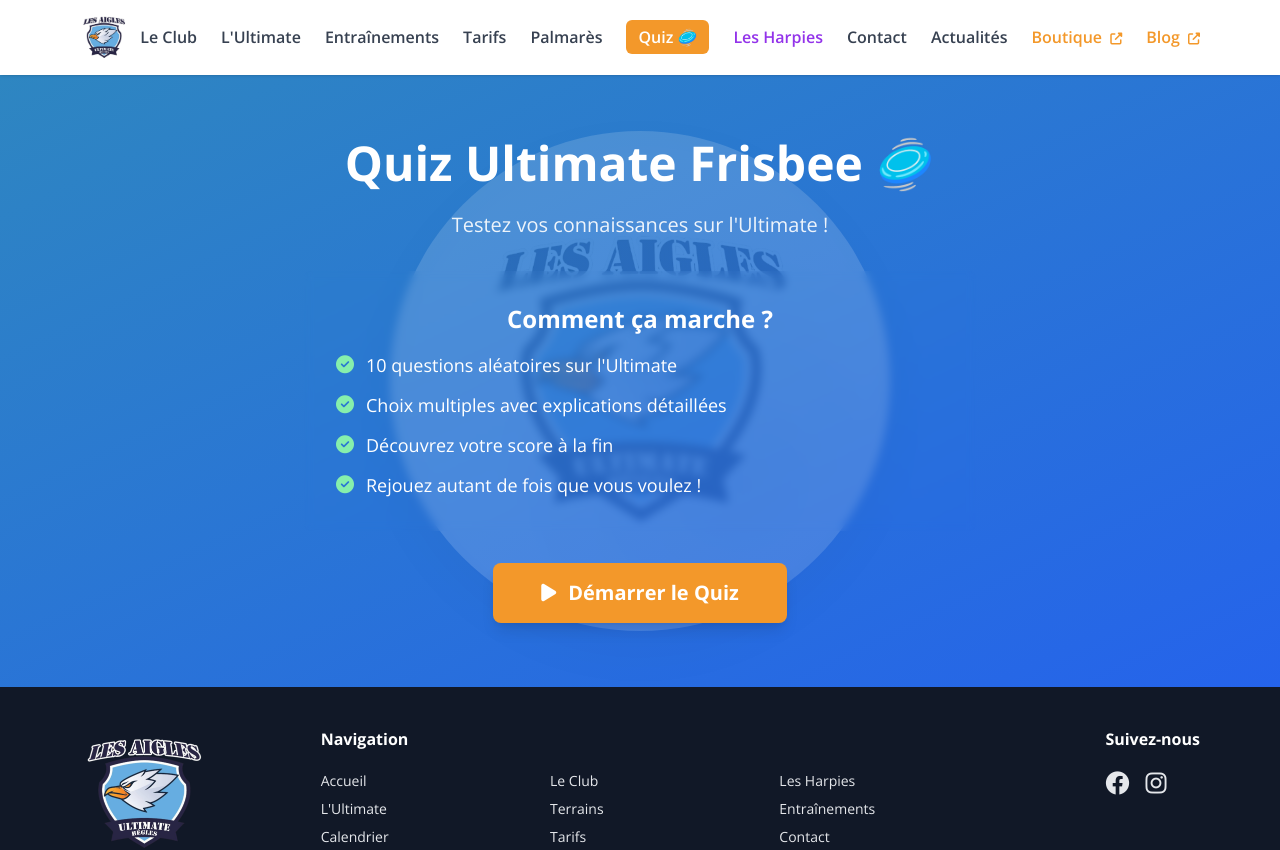
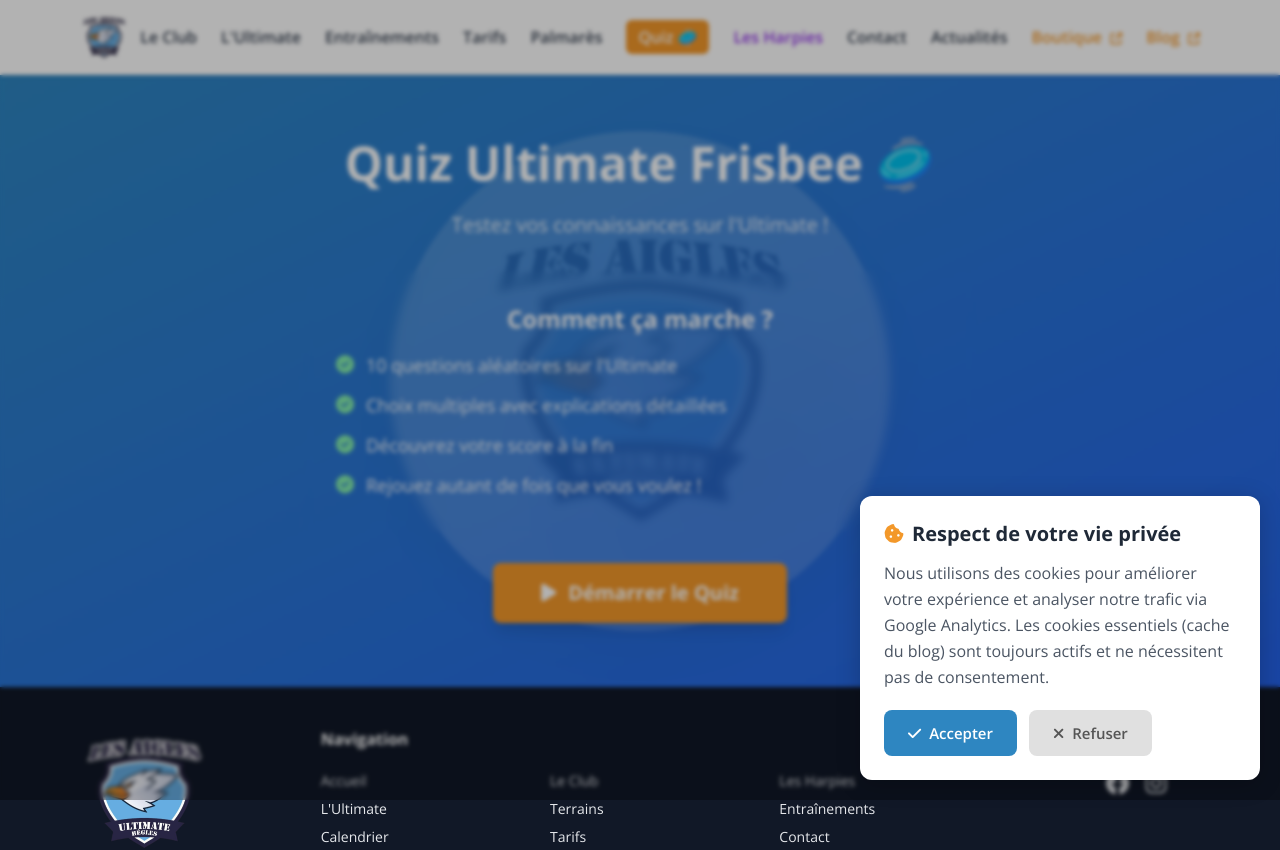
Before and after one commit to mtaek/ultimate-aigles-begles-web, a React (Vite) app in the folder react-app/: page /quiz in a window 1280 px wide. Shown: the top 850 px of the page. Built offline with nearby package versions, Linux system fonts and the light colour scheme.

Commit message:
coockies

```diff
--- a/react-app/index.html
+++ b/react-app/index.html
@@ -128,15 +128,6 @@
   </head>
   <body>
     <div id="root"></div>
-    <!-- Google tag (gtag.js) -->
-    <script async src="https://www.googletagmanager.com/gtag/js?id=G-ZF937FTEQ1"></script>
-    <script>
-      window.dataLayer = window.dataLayer || [];
-      function gtag(){dataLayer.push(arguments);}
-      gtag('js', new Date());
-
-      gtag('config', 'G-ZF937FTEQ1');
-    </script>
     <script type="module" src="/src/main.tsx"></script>
   </body>
 </html>
--- a/react-app/src/App.tsx
+++ b/react-app/src/App.tsx
@@ -1,4 +1,4 @@
-import React, { useEffect } from 'react';
+import React, { useEffect, useRef } from 'react';
 import Header from './components/Header';
 import Hero from './components/Hero';
 import Club from './components/Club';
@@ -16,6 +16,8 @@
 import Palmares from './components/Palmares';
 import Quiz from './components/Quiz';
 import NotFound from './components/NotFound';
+import CookieConsent from './components/CookieConsent';
+import type { CookieConsentHandle } from './components/CookieConsent';
 import { BrowserRouter, Routes, Route, useLocation } from 'react-router-dom';
 import { useReveal } from './hooks/useReveal';
 
@@ -92,6 +94,12 @@
 
 const App: React.FC = () => {
   useReveal();
+  const cookieConsentRef = useRef<CookieConsentHandle>(null);
+
+  const handleOpenCookieSettings = () => {
+    cookieConsentRef.current?.openSettings();
+  };
+
   return (
     <BrowserRouter>
       <ScrollToHashElement />
@@ -116,7 +124,8 @@
         <Route path="/quiz" element={<Quiz />} />
         <Route path="*" element={<NotFound />} />
       </Routes>
-      <Footer />
+      <Footer onOpenCookieSettings={handleOpenCookieSettings} />
+      <CookieConsent ref={cookieConsentRef} />
     </BrowserRouter>
   );
 };
--- /dev/null
+++ b/react-app/src/components/CookieConsent.tsx
@@ -0,0 +1,172 @@
+import React, { useState, useEffect, forwardRef, useImperativeHandle } from 'react';
+
+export interface CookieConsentHandle {
+  openSettings: () => void;
+}
+
+const CookieConsent = forwardRef<CookieConsentHandle>((props, ref) => {
+  const [showBanner, setShowBanner] = useState(false);
+  const [showSettings, setShowSettings] = useState(false);
+
+  useImperativeHandle(ref, () => ({
+    openSettings: () => {
+      setShowSettings(false);
+      setShowBanner(true);
+    }
+  }));
+
+  useEffect(() => {
+    const consent = localStorage.getItem('cookieConsent');
+    if (!consent) {
+      setShowBanner(true);
+    } else if (consent === 'accepted') {
+      loadAnalytics();
+    }
+  }, []);
+
+  const loadAnalytics = () => {
+    // Charge Google Analytics uniquement si consentement donné
+    if (!(window as any).gtag) {
+      const script = document.createElement('script');
+      script.src = 'https://www.googletagmanager.com/gtag/js?id=G-ZF937FTEQ1';
+      script.async = true;
+      document.head.appendChild(script);
+
+      script.onload = () => {
+        (window as any).dataLayer = (window as any).dataLayer || [];
+        function gtag(...args: any[]) {
+          (window as any).dataLayer.push(args);
+        }
+        (window as any).gtag = gtag;
+        gtag('js', new Date());
+        gtag('config', 'G-ZF937FTEQ1', {
+          anonymize_ip: true,
+          cookie_flags: 'SameSite=None;Secure'
+        });
+      };
+    }
+  };
+
+  const acceptAll = () => {
+    localStorage.setItem('cookieConsent', 'accepted');
+    loadAnalytics();
+    setShowBanner(false);
+  };
+
+  const rejectAll = () => {
+    localStorage.setItem('cookieConsent', 'rejected');
+    setShowBanner(false);
+  };
+
+  const savePreferences = (analytics: boolean) => {
+    if (analytics) {
+      localStorage.setItem('cookieConsent', 'accepted');
+      loadAnalytics();
+    } else {
+      localStorage.setItem('cookieConsent', 'rejected');
+    }
+    setShowSettings(false);
+    setShowBanner(false);
+  };
+
+  if (!showBanner) return null;
+
+  return (
+    <>
+      <div className="cookie-consent-overlay" />
+      <div className="cookie-consent-banner">
+        {!showSettings ? (
+          <>
+            <div className="cookie-consent-content">
+              <h3 className="text-xl font-bold mb-3 text-gray-800">
+                <i className="fas fa-cookie-bite mr-2 text-secondary"></i>
+                Respect de votre vie privée
+              </h3>
+              <p className="text-gray-600 mb-4 leading-relaxed">
+                Nous utilisons des cookies pour améliorer votre expérience et analyser notre trafic via Google Analytics.
+                Les cookies essentiels (cache du blog) sont toujours actifs et ne nécessitent pas de consentement.
+              </p>
+              <div className="cookie-consent-actions">
+                <button
+                  onClick={acceptAll}
+                  className="btn-accept"
+                >
+                  <i className="fas fa-check mr-2"></i>
+                  Accepter
+                </button>
+                <button
+                  onClick={rejectAll}
+                  className="btn-reject"
+                >
+                  <i className="fas fa-times mr-2"></i>
+                  Refuser
+                </button>
+              </div>
+            </div>
+          </>
+        ) : (
+          <>
+            <div className="cookie-consent-content">
+              <button
+                onClick={() => setShowSettings(false)}
+                className="cookie-back-btn"
+              >
+                <i className="fas fa-arrow-left mr-2"></i>
+                Retour
+              </button>
+              <h3 className="text-xl font-bold mb-4 text-gray-800">
+                Paramètres des cookies
+              </h3>
+
+              <div className="cookie-category">
+                <div className="cookie-category-header">
+                  <div>
+                    <h4 className="font-semibold text-gray-800">Cookies essentiels</h4>
+                    <p className="text-sm text-gray-600">Cache local des articles du blog</p>
+                  </div>
+                  <div className="cookie-toggle cookie-toggle-disabled">
+                    <span className="text-sm text-gray-500">Toujours actif</span>
+                  </div>
+                </div>
+              </div>
+
+              <div className="cookie-category">
+                <div className="cookie-category-header">
+                  <div>
+                    <h4 className="font-semibold text-gray-800">Cookies d'analyse</h4>
+                    <p className="text-sm text-gray-600">Google Analytics - Statistiques anonymes de visite</p>
+                  </div>
+                  <label className="cookie-toggle">
+                    <input
+                      type="checkbox"
+                      id="analytics-toggle"
+                      defaultChecked={true}
+                    />
+                    <span className="cookie-toggle-slider"></span>
+                  </label>
+                </div>
+              </div>
+
+              <div className="cookie-consent-actions mt-6">
+                <button
+                  onClick={() => {
+                    const analyticsToggle = document.getElementById('analytics-toggle') as HTMLInputElement;
+                    savePreferences(analyticsToggle.checked);
+                  }}
+                  className="btn-accept"
+                >
+                  <i className="fas fa-save mr-2"></i>
+                  Enregistrer mes choix
+                </button>
+              </div>
+            </div>
+          </>
+        )}
+      </div>
+    </>
+  );
+});
+
+CookieConsent.displayName = 'CookieConsent';
+
+export default CookieConsent;
--- a/react-app/src/components/Footer.tsx
+++ b/react-app/src/components/Footer.tsx
@@ -1,6 +1,10 @@
 import React from 'react';
 
-const Footer: React.FC = () => (
+interface FooterProps {
+  onOpenCookieSettings?: () => void;
+}
+
+const Footer: React.FC<FooterProps> = ({ onOpenCookieSettings }) => (
   <footer>
     <div className="container">
       <div className="flex flex-col md:flex-row md:items-start md:justify-between gap-8 footer-content">
@@ -35,6 +39,15 @@
             <a href="https://ultimatebegles.blogspot.com/" target="_blank" rel="noopener noreferrer">
               Blog <i className="fas fa-external-link-alt text-xs ml-1" />
             </a>
+            {onOpenCookieSettings && (
+              <button
+                onClick={onOpenCookieSettings}
+                className="text-left hover:text-primary transition"
+                aria-label="Gérer les cookies"
+              >
+                Cookies
+              </button>
+            )}
           </div>
         </div>
 
--- a/react-app/src/index.css
+++ b/react-app/src/index.css
@@ -61,6 +61,198 @@
   text-shadow: 0 0 8px rgba(46, 134, 193, 0.6);
 }
 
+/* Cookie consent banner */
+.cookie-consent-overlay {
+  position: fixed;
+  inset: 0;
+  background: rgba(0, 0, 0, 0.3);
+  z-index: 9998;
+  backdrop-filter: blur(2px);
+}
+
+.cookie-consent-banner {
+  position: fixed;
+  bottom: 20px;
+  right: 20px;
+  width: 400px;
+  max-width: calc(100vw - 40px);
+  background: white;
+  box-shadow: 0 4px 24px rgba(0, 0, 0, 0.2);
+  border-radius: 12px;
+  z-index: 9999;
+  animation: slideInRight 0.4s ease-out;
+  max-height: calc(100vh - 40px);
+  overflow-y: auto;
+}
+
+@keyframes slideInRight {
+  from {
+    transform: translateX(120%);
+    opacity: 0;
+  }
+  to {
+    transform: translateX(0);
+    opacity: 1;
+  }
+}
+
+.cookie-consent-content {
+  padding: 1.5rem;
+}
+
+.cookie-consent-actions {
+  display: flex;
+  gap: 12px;
+  flex-wrap: wrap;
+  margin-top: 20px;
+}
+
+.cookie-consent-actions button {
+  padding: 12px 24px;
+  border-radius: 8px;
+  font-weight: 600;
+  cursor: pointer;
+  transition: all 0.3s ease;
+  border: none;
+  font-size: 15px;
+}
+
+.btn-accept {
+  background: #2e86c1;
+  color: white;
+}
+
+.btn-accept:hover {
+  background: #246a9c;
+  transform: translateY(-2px);
+  box-shadow: 0 4px 12px rgba(46, 134, 193, 0.3);
+}
+
+.btn-reject {
+  background: #e0e0e0;
+  color: #555;
+}
+
+.btn-reject:hover {
+  background: #d0d0d0;
+}
+
+.btn-settings {
+  background: transparent;
+  color: #2e86c1;
+  border: 2px solid #2e86c1;
+}
+
+.btn-settings:hover {
+  background: #2e86c1;
+  color: white;
+}
+
+.cookie-back-btn {
+  background: transparent;
+  border: none;
+  color: #2e86c1;
+  cursor: pointer;
+  font-size: 14px;
+  margin-bottom: 16px;
+  padding: 8px 0;
+  transition: all 0.2s;
+}
+
+.cookie-back-btn:hover {
+  color: #246a9c;
+  transform: translateX(-4px);
+}
+
+.cookie-category {
+  padding: 16px;
+  border: 1px solid #e0e0e0;
+  border-radius: 8px;
+  margin-bottom: 12px;
+  background: #f9f9f9;
+}
+
+.cookie-category-header {
+  display: flex;
+  justify-content: space-between;
+  align-items: center;
+  gap: 20px;
+}
+
+.cookie-toggle {
+  position: relative;
+  display: inline-block;
+  width: 50px;
+  height: 26px;
+}
+
+.cookie-toggle input {
+  opacity: 0;
+  width: 0;
+  height: 0;
+}
+
+.cookie-toggle-slider {
+  position: absolute;
+  cursor: pointer;
+  top: 0;
+  left: 0;
+  right: 0;
+  bottom: 0;
+  background-color: #ccc;
+  transition: 0.3s;
+  border-radius: 26px;
+}
+
+.cookie-toggle-slider:before {
+  position: absolute;
+  content: "";
+  height: 18px;
+  width: 18px;
+  left: 4px;
+  bottom: 4px;
+  background-color: white;
+  transition: 0.3s;
+  border-radius: 50%;
+}
+
+.cookie-toggle input:checked + .cookie-toggle-slider {
+  background-color: #2e86c1;
+}
+
+.cookie-toggle input:checked + .cookie-toggle-slider:before {
+  transform: translateX(24px);
+}
+
+.cookie-toggle-disabled {
+  color: #999;
+  font-size: 14px;
+}
+
+@media (max-width: 768px) {
+  .cookie-consent-banner {
+    bottom: 0;
+    right: 0;
+    left: 0;
+    width: 100%;
+    max-width: 100%;
+    border-radius: 12px 12px 0 0;
+    max-height: 80vh;
+  }
+
+  .cookie-consent-content {
+    padding: 1.25rem;
+  }
+
+  .cookie-consent-actions {
+    flex-direction: column;
+  }
+
+  .cookie-consent-actions button {
+    width: 100%;
+  }
+}
+
 /* Show image instead of video on screens <= 1110px */
 @media (max-width: 1110px) {
   .hero .hero-video { display: none !important; }
```
